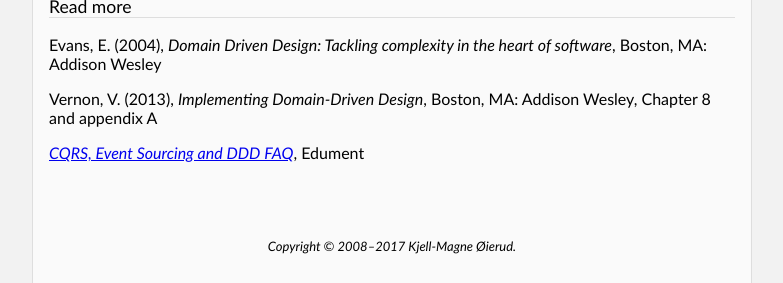
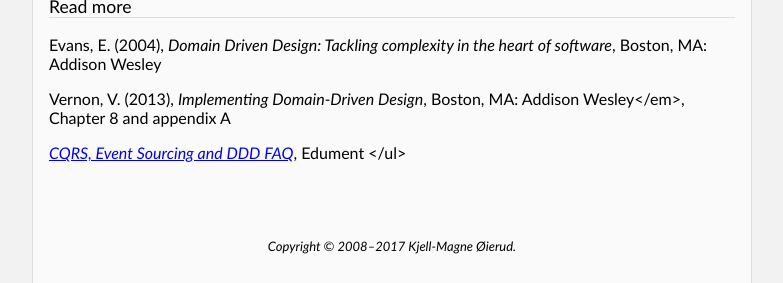
Before and after one commit to kjellm/kjellm.github.com, a Jekyll site: the page built from event.markdown, in a window 1280 px wide and 900 px high, scrolled down 2356 px, cut to the strip 617-900 px from the top of the window. Shown: the whole strip, without its empty margins (248-1031 px from the left). Built offline with Jekyll 4.4.1, drawn with Linux system fonts in a browser that asks for light colours.

Commit message:
Update event draft

```diff
--- a/event.markdown
+++ b/event.markdown
@@ -124,12 +124,9 @@
   <li>
     Evans, E. (2004), <em>Domain Driven Design: Tackling complexity in the heart of software</em>,
     Boston, MA: Addison Wesley
-  </li>
   <li>
-    Vernon, V. (2013), <em>Implementing Domain-Driven Design</em>, Boston, MA: Addison Wesley,
+    Vernon, V. (2013), <em>Implementing Domain-Driven Design</em>, Boston, MA: Addison Wesley</em>,
     Chapter 8 and appendix A
-  </li>
   <li>
     <em><a href="http://cqrs.nu/Faq">CQRS, Event Sourcing and DDD FAQ</a></em>, Edument
-  </li>
 </ul>
```
